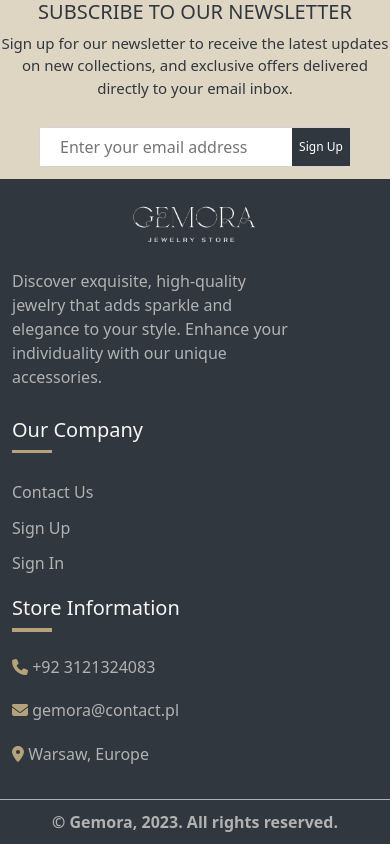
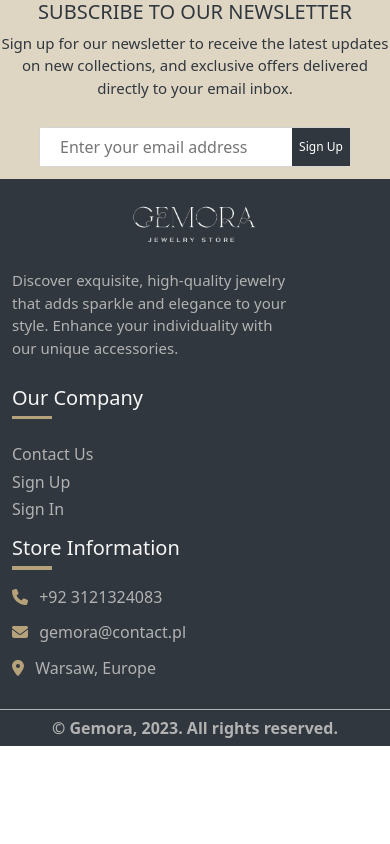
Before and after one commit to stelmaszczykadrian/Gemora-frontend, a React (Create React App) app in the folder gemora/: page / in a window 390 px wide. Shown: the part 4126-4970 px from the top of the page. After the commit the page ends 4872 px from the top, so only its background shows below. Built offline with nearby package versions, Linux system fonts and the light colour scheme; no server answers; the HTML template or start-up script is replaced by a standard one.

Commit message:
GEM-78 Refactor footer styles: adjust line-height, add margins for consistency

```diff
--- a/gemora/src/components/footer/Footer.css
+++ b/gemora/src/components/footer/Footer.css
@@ -20,12 +20,14 @@
 }
 
 .footer-nav {
+    line-height: 1em;
     list-style: none;
     padding-left: 0;
 }
 
 .third-column-title,
 .second-column-title {
+    line-height: 1em;
     color: whitesmoke;
 }
 
@@ -49,16 +51,22 @@
     color: #b2b2b2;
 }
 
+.footer-third-column {
+    line-height: 1em;
+}
+
 .footer-third-column i {
     padding-right: 0.5rem;
 
 }
 
 .footer-icon {
+    margin-right: 7px;
     color: #b5a27a;
 }
 
 .footer-divider {
+    line-height: 1em;
     background-color: #b5a27a;
     height: 3px;
     width: 40px;
@@ -66,6 +74,7 @@
 }
 
 .footer-second-row {
+    line-height: 1em;
     background-color: #30373e;
     font-weight: 600;
     color: #b2b2b2;
@@ -74,3 +83,10 @@
     border-top: 0.5px solid #b2b2b2;
     padding: 10px;
 }
+
+
+@media (max-width: 999px) {
+    .first-column-description {
+        font-size: 15px;
+    }
+}
```
